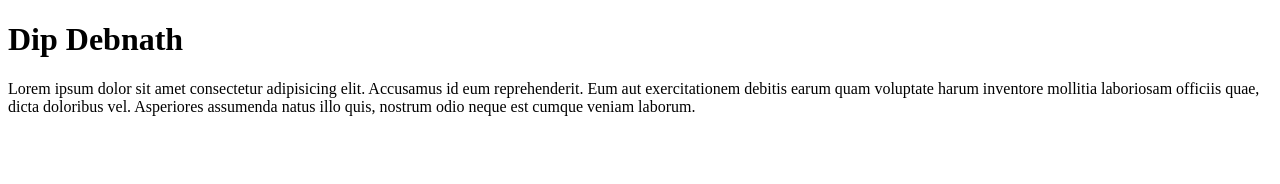
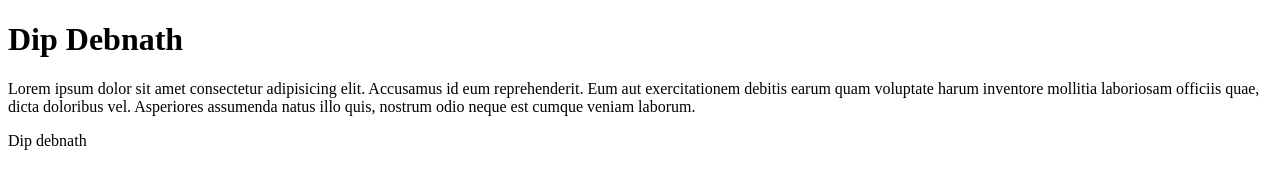
Before and after one commit to ddip94/first-project, a plain HTML site: page index.html in a window 1280 px wide. Drawn offline with Linux system fonts and the light colour scheme.

Commit message:
Update index.html

```diff
--- a/index.html
+++ b/index.html
@@ -14,5 +14,6 @@
       Asperiores assumenda natus illo quis, nostrum odio neque est cumque veniam
       laborum.
     </p>
+    <p> Dip debnath </p>
   </body>
 </html>
```
